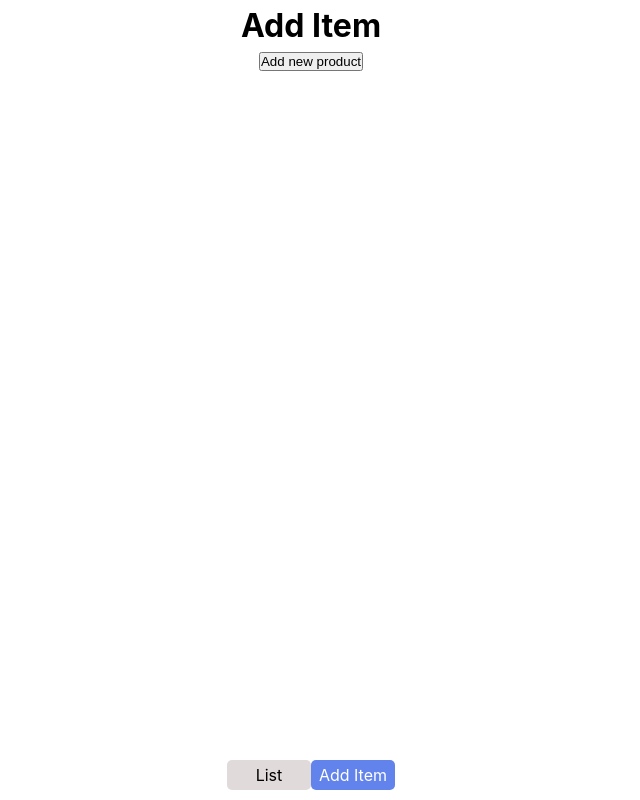
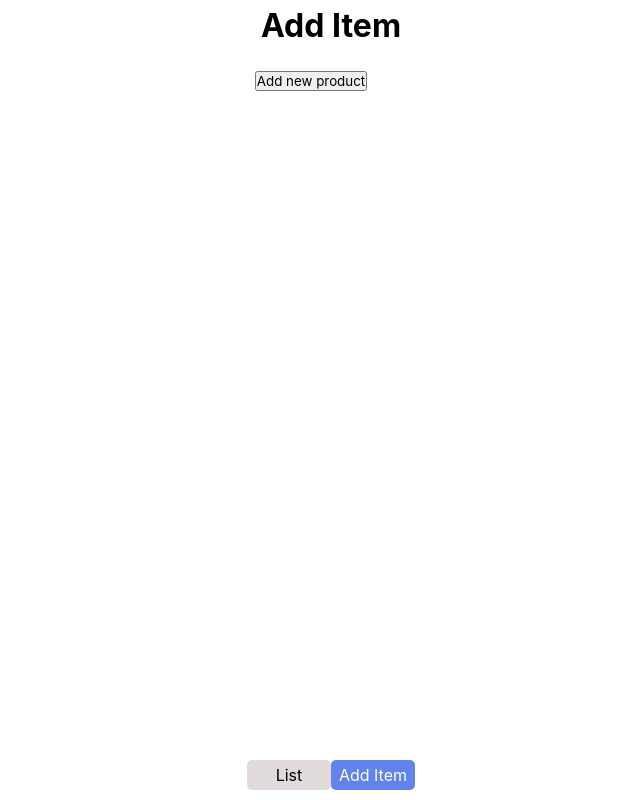
Before and after one commit to the-collab-lab/tcl-34-smart-shopping-list, a React (Create React App) app: page /addItem in a window 1280 px wide. Shown: the whole page, without its empty margins (329-969 px from the left). Built offline with nearby package versions, Linux system fonts and the light colour scheme.

Commit message:
feat: add some styles

```diff
--- a/src/App.css
+++ b/src/App.css
@@ -2,6 +2,13 @@
   box-sizing: border-box;
   margin: 0;
   padding: 0;
+  font-family: -apple-system, BlinkMacSystemFont, 'Segoe UI', 'Roboto', 'Oxygen',
+    'Ubuntu', 'Cantarell', 'Fira Sans', 'Droid Sans', 'Helvetica Neue',
+    sans-serif;
+}
+
+button {
+  cursor: pointer;
 }
 
 .content-container {
@@ -9,6 +16,7 @@
   text-align: center;
   overflow: auto;
   margin-top: 50px;
+  padding: 20px;
 }
 
 .fixed {
@@ -33,11 +41,12 @@
   background-color: #e1dada;
   border-radius: 5px;
   color: black;
-  height: 30px;
   text-align: center;
   text-decoration: none;
   padding: 5px;
-  width: 84px;
+  min-width: 84px;
+  border: none;
+  font-size: 16px;
 }
 
 .selected {
```
